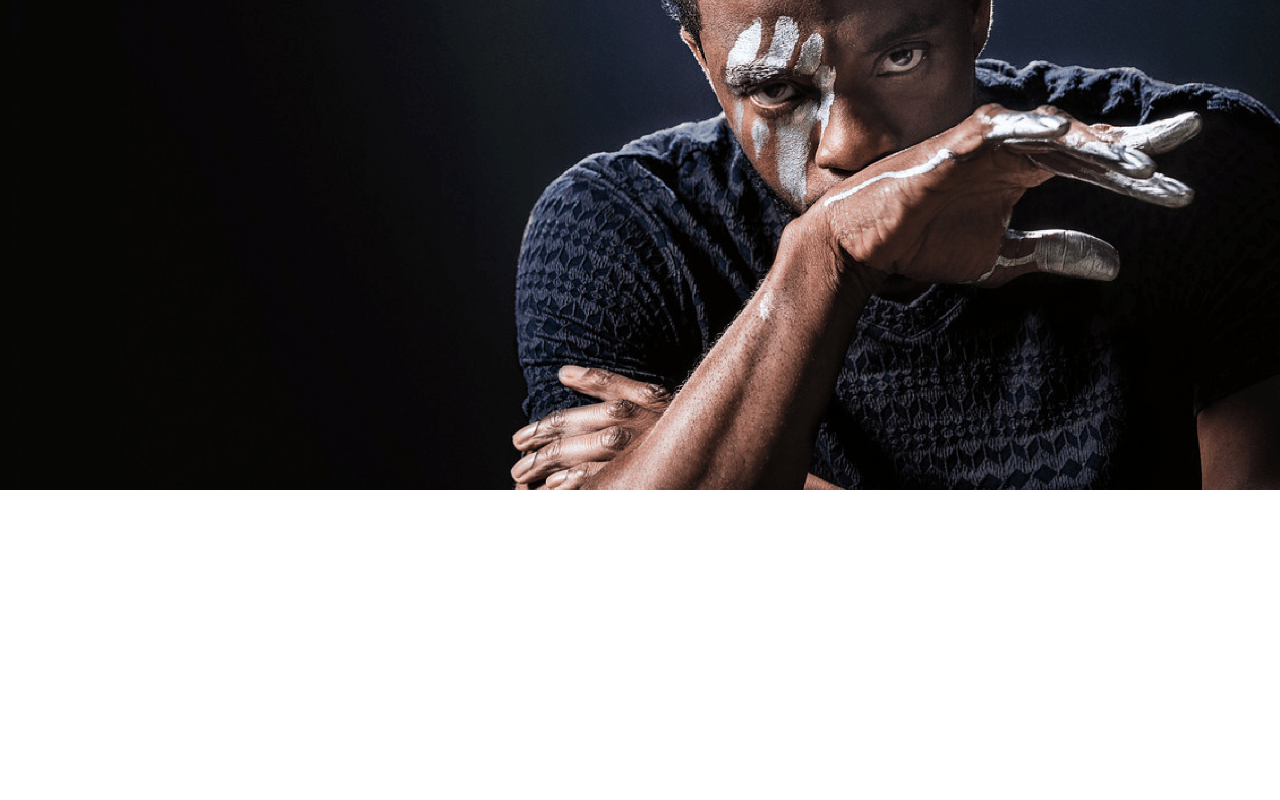
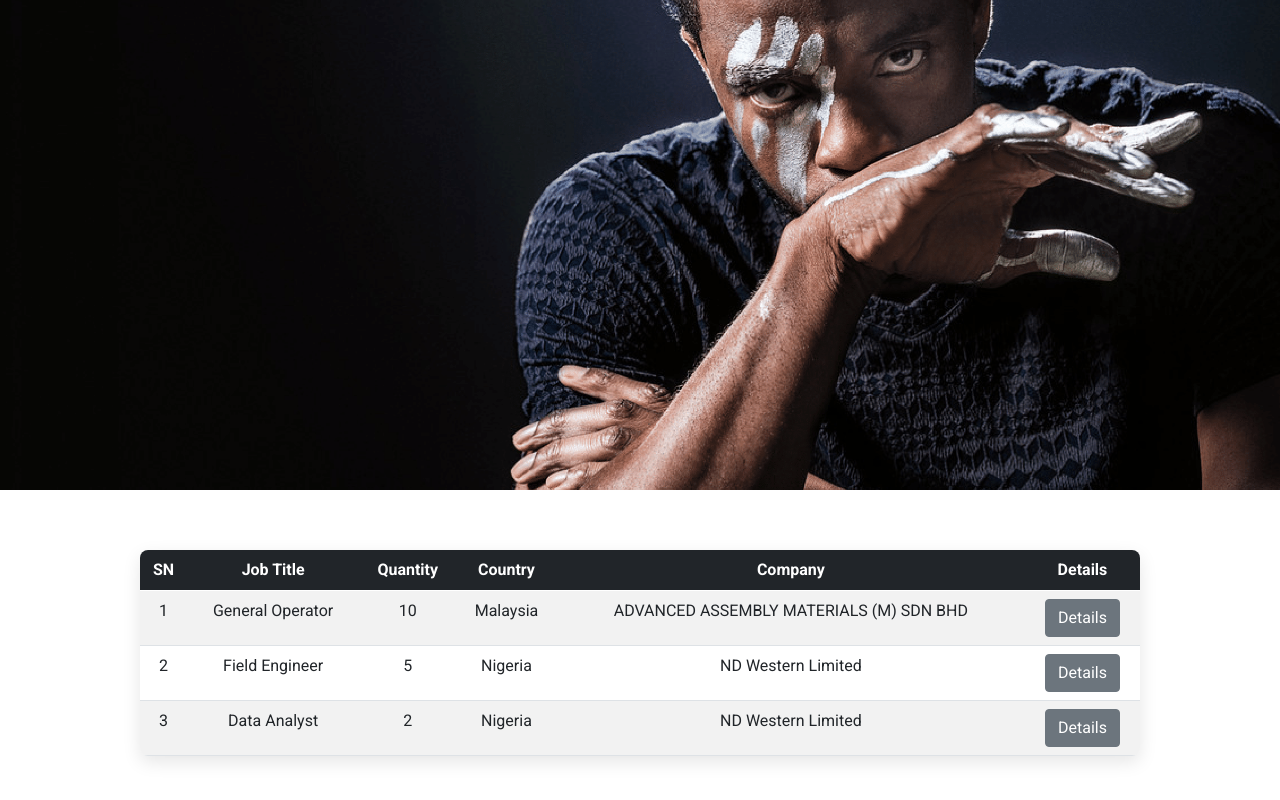
Before and after one commit to NathanielAgb/NDWestern.Jobs, a plain HTML site: page jobs.html in a window 1280 px wide. Shown: the part 310-1110 px from the top of the page. Before the commit the page ends 800 px from the top, so only its background shows below. Drawn offline with nearby package versions, Linux system fonts and the light colour scheme.

Commit message:
Update jobs.html

```diff
--- a/jobs.html
+++ b/jobs.html
@@ -11,11 +11,35 @@
       rel="stylesheet"
     />
 
+    <!-- Bootstrap for the table -->
+    <link
+      href="https://cdn.jsdelivr.net/npm/bootstrap@5.0.2/dist/css/bootstrap.min.css"
+      rel="stylesheet"
+      integrity="sha384-EVSTQN3/azprG1Anm3QDgpJLIm9Nao0Yz1ztcQTwFspd3yD65VohhpuuCOmLASjC"
+      crossorigin="anonymous"
+    />
+
     <!-- Styles -->
     <link rel="stylesheet" href="styles.css" />
 
     <!-- Favicon -->
     <link rel="icon" type="image/x-icon" href="assets/images/favicon.png" />
+
+    <style>
+      /* Center table on page */
+      .jobs-table-container {
+        display: flex;
+        justify-content: center;
+        align-items: center;
+        margin: 60px auto;
+        max-width: 1000px;
+      }
+      .jobs-table-container table {
+        box-shadow: 0 6px 18px rgba(0, 0, 0, 0.1);
+        border-radius: 8px;
+        overflow: hidden;
+      }
+    </style>
   </head>
   <body>
     <!-- HEADER -->
@@ -38,8 +62,57 @@
         </ul>
       </nav>
 
-      <!-- HERO / LANDING HEADER (Background only, no text/button/socials) -->
+      <!-- HERO (Background only) -->
       <div class="header__container" id="hero-content"></div>
     </header>
+
+    <!-- Jobs Table -->
+    <div class="jobs-table-container">
+      <table class="table table-striped text-center">
+        <thead class="table-dark">
+          <tr>
+            <th>SN</th>
+            <th>Job Title</th>
+            <th>Quantity</th>
+            <th>Country</th>
+            <th>Company</th>
+            <th>Details</th>
+          </tr>
+        </thead>
+        <tbody>
+          <tr>
+            <td>1</td>
+            <td>General Operator</td>
+            <td>10</td>
+            <td>Malaysia</td>
+            <td>ADVANCED ASSEMBLY MATERIALS (M) SDN BHD</td>
+            <td><a href="jobs_single.html" class="btn btn-secondary">Details</a></td>
+          </tr>
+          <tr>
+            <td>2</td>
+            <td>Field Engineer</td>
+            <td>5</td>
+            <td>Nigeria</td>
+            <td>ND Western Limited</td>
+            <td><a href="#" class="btn btn-secondary">Details</a></td>
+          </tr>
+          <tr>
+            <td>3</td>
+            <td>Data Analyst</td>
+            <td>2</td>
+            <td>Nigeria</td>
+            <td>ND Western Limited</td>
+            <td><a href="#" class="btn btn-secondary">Details</a></td>
+          </tr>
+        </tbody>
+      </table>
+    </div>
+
+    <!-- Bootstrap JS -->
+    <script
+      src="https://cdn.jsdelivr.net/npm/bootstrap@5.0.2/dist/js/bootstrap.bundle.min.js"
+      integrity="sha384-MrcW6ZMFYlzcLA8Nl+NtUVF0sA7MsXsP1UyJoMp4YLEuNSfAP+JcXn/tWtIaxVXM"
+      crossorigin="anonymous"
+    ></script>
   </body>
 </html>
```
